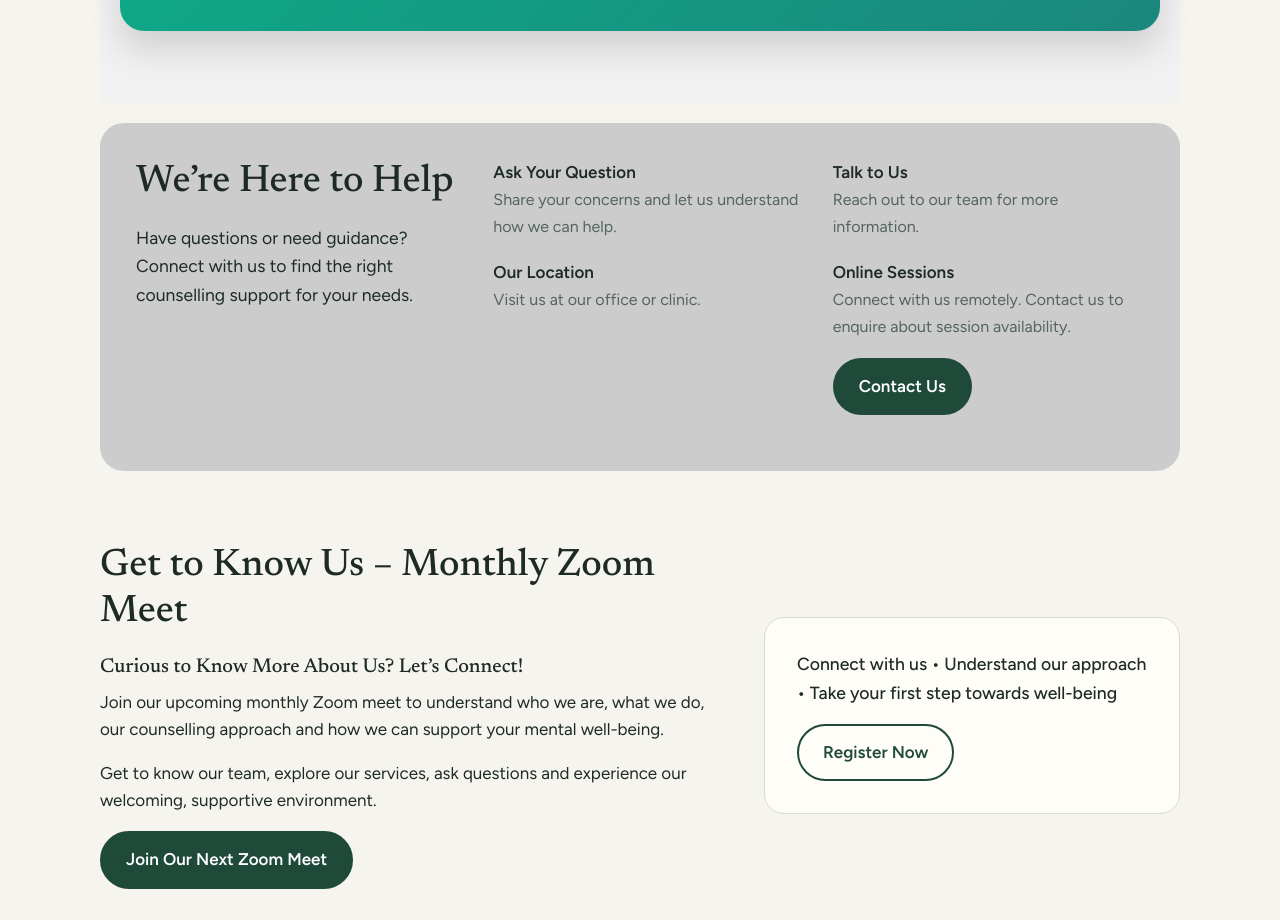
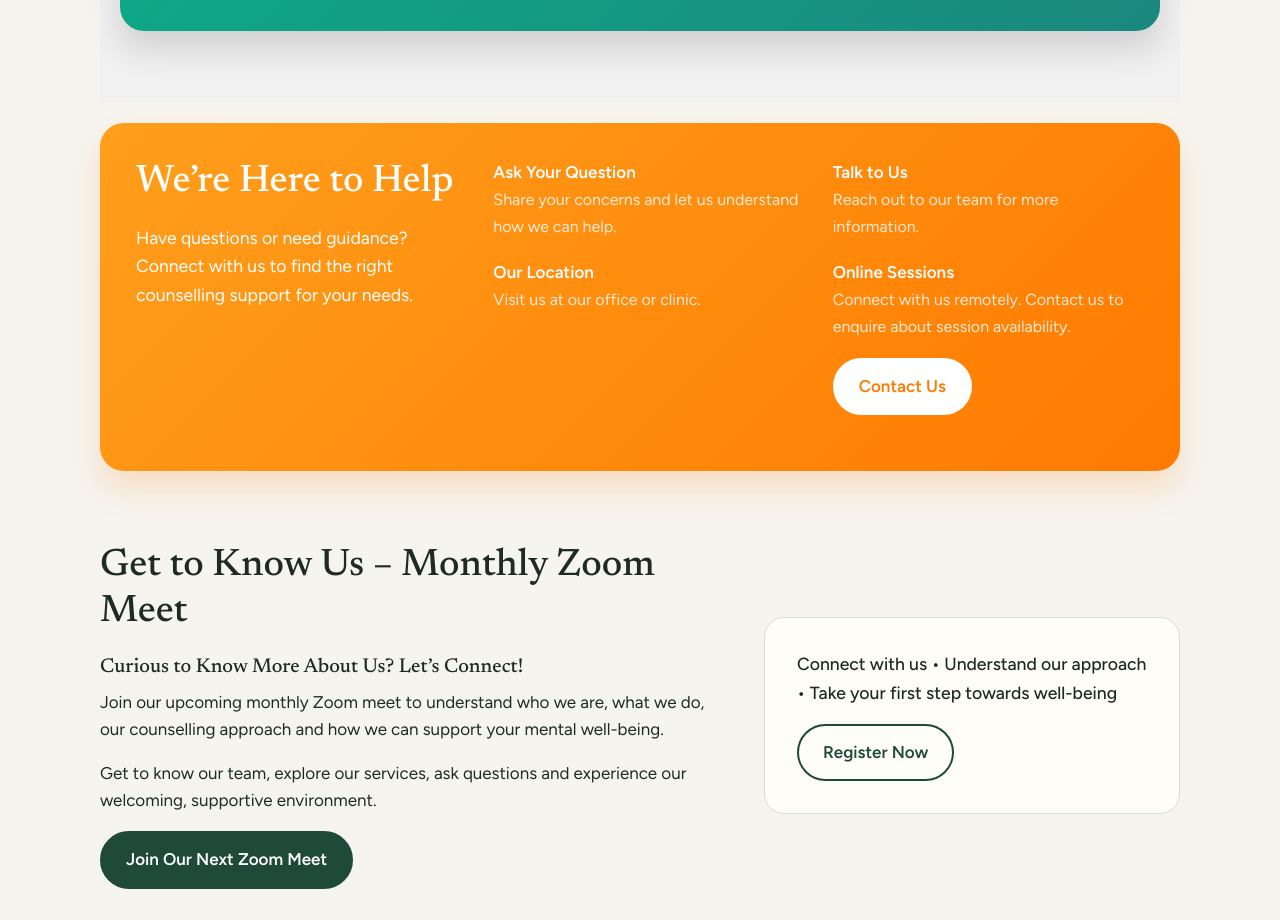
Before and after one commit to sukrutavu-coder/growminds, a plain HTML site: page index.html in a window 1280 px wide. Shown: the part 3160-4080 px from the top of the page. Drawn offline with Linux system fonts and the light colour scheme.

Commit message:
Update styles.css

```diff
--- a/styles.css
+++ b/styles.css
@@ -29,7 +29,7 @@ header.site-header{position:sticky;top:12px;z-index:20;padding-top:env(safe-area
 .mega-group{min-height:136px;padding:18px 20px;border-right:1px solid var(--line)}
 .mega-group:last-child{border-right:0}
 .mega-group{display:flex;flex-direction:column;align-items:flex-start;gap:7px}
-.mega-label{margin:0 0 1px;color:#8b8b83;font-size:.92rem}
+.mega-label{margin:0 0 1px;color:#9c9f8a;font-size:.92rem}
 .mega-group a{color:var(--mut);text-decoration:none;line-height:1.55}
 .mega-group a:hover{text-decoration:underline;color:var(--brand)}
 .mega-group a.mega-heading{font-weight:600;color:var(--ink)}
@@ -69,11 +69,12 @@ header.site-header{position:sticky;top:12px;z-index:20;padding-top:env(safe-area
 .prev{left:10px}.next{right:10px}
 @media(max-width:760px){.slide{grid-template-columns:1fr;padding:32px 24px 64px}.ctl{left:24px}.arrow{display:none}}
 /* help strip */
-.help{display:grid;grid-template-columns:1fr 2fr;gap:32px;background:#cccccc;border-radius:24px;padding:36px;margin-top:20px}
-.help p{font-size:1.1rem}
+.help{display:grid;grid-template-columns:1fr 2fr;gap:32px;background:linear-gradient(135deg,#ff9f1c 0%,#ff7a00 100%);border-radius:24px;padding:36px;margin-top:20px;box-shadow:0 18px 32px rgba(255,122,0,.18);color:#fff}
+.help h2{color:#fff}
+.help p{font-size:1.1rem;color:#fff}
 .help ul{list-style:none;margin:0 0 20px;padding:0;display:grid;grid-template-columns:1fr 1fr;gap:18px 28px}
-.help li strong{display:block}.help li span{color:var(--mut);font-size:1rem}
-.help .btn{grid-column:2}
+.help li strong{display:block;color:#fff}.help li span{color:rgba(255,255,255,.82);font-size:1rem}
+.help .btn{grid-column:2;background:#fff;color:#ff7a00;border-color:#fff}
 @media(max-width:760px){.help{grid-template-columns:1fr;padding:24px}.help ul{grid-template-columns:1fr}.help .btn{grid-column:1}}
 /* topics */
 .help-section{padding-top:72px}
```
